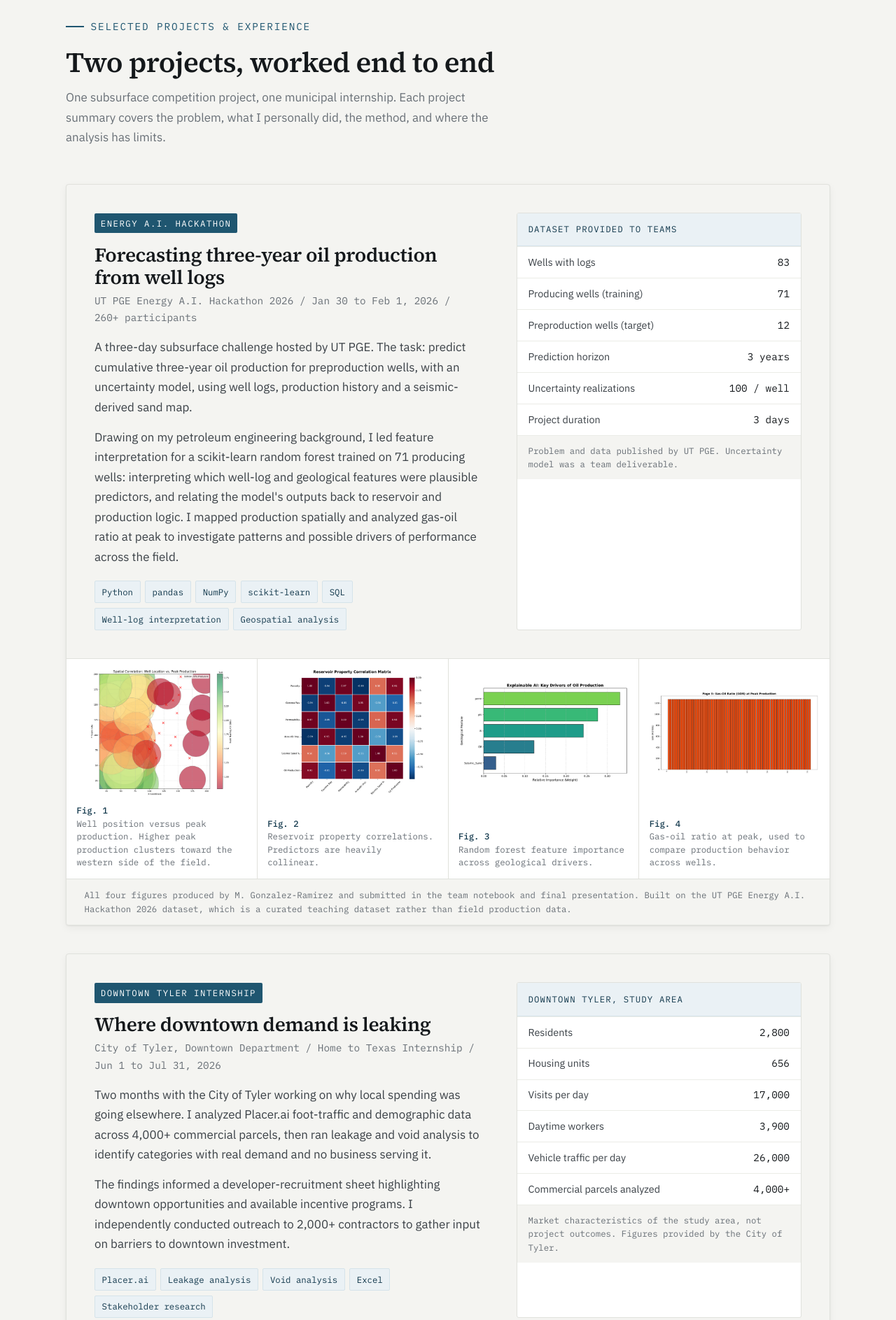
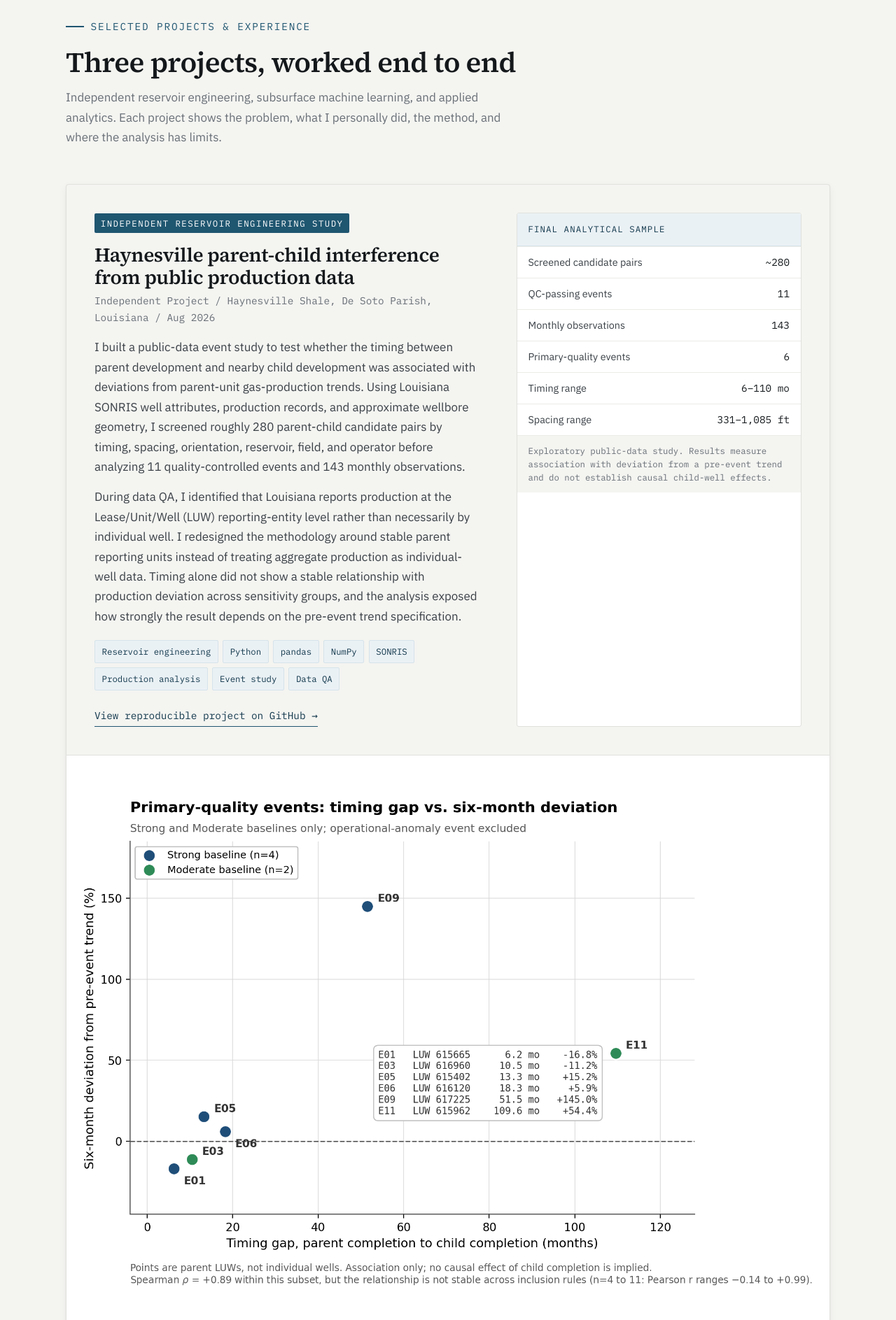
Before and after one commit to mgonza2/miguelgonzalezramirez.github.io, a plain HTML site: page index.html in a window 1280 px wide. Shown: the part 1160-3047 px from the top of the page at 70% size. Drawn offline with Linux system fonts and the light colour scheme.

Commit message:
Add files via upload

```diff
--- a/index.html
+++ b/index.html
@@ -4,13 +4,13 @@
 <meta charset="utf-8">
 <meta name="viewport" content="width=device-width, initial-scale=1">
 <title>Miguel Gonzalez-Ramirez | Petroleum Engineering, UT Austin</title>
-<meta name="description" content="Petroleum engineering sophomore at UT Austin building toward reservoir engineering. Seeking a Summer 2027 internship. Well-log interpretation, production forecasting with Python and scikit-learn, and geospatial analysis.">
+<meta name="description" content="UT Austin petroleum engineering sophomore building toward reservoir engineering and seeking a Summer 2027 internship. Independent Haynesville production analysis, Python, Louisiana SONRIS public data, well-log interpretation, geospatial analysis, and subsurface machine learning.">
 <meta name="author" content="Miguel Gonzalez-Ramirez">
 
 <meta property="og:type" content="website">
 <meta property="og:title" content="Miguel Gonzalez-Ramirez | Petroleum Engineering, UT Austin">
-<meta property="og:description" content="Petroleum engineering sophomore at UT Austin building toward reservoir engineering. Seeking a Summer 2027 internship in reservoir, production, or subsurface engineering.">
-<meta property="og:image" content="assets/img/spatial-correlation.png">
+<meta property="og:description" content="UT Austin petroleum engineering sophomore seeking a Summer 2027 reservoir, production, or subsurface engineering internship. Independent Haynesville production analysis, public SONRIS data, Python, and subsurface machine learning.">
+<meta property="og:image" content="assets/img/haynesville-parent-child-timing.png">
 <meta name="twitter:card" content="summary_large_image">
 
 <link rel="icon" href="assets/img/favicon.svg" type="image/svg+xml">
@@ -114,13 +114,63 @@
     <div class="shell band__inner">
       <div class="band__head">
         <p class="eyebrow">Selected projects &amp; experience</p>
-        <h2 class="band__title" id="work-title">Two projects, worked end to end</h2>
-        <p class="band__sub">One subsurface competition project, one municipal internship. Each project summary covers the problem, what I personally did, the method, and where the analysis has limits.</p>
+        <h2 class="band__title" id="work-title">Three projects, worked end to end</h2>
+        <p class="band__sub">Independent reservoir engineering, subsurface machine learning, and applied analytics. Each project shows the problem, what I personally did, the method, and where the analysis has limits.</p>
       </div>
 
       <div class="projects">
 
         <!-- Project 01 -->
+        <article class="project">
+          <div class="project__top">
+            <div>
+              <span class="project__index">Independent Reservoir Engineering Study</span>
+              <h3 class="project__title">
+                <a href="https://github.com/mgonza2/haynesville-parent-child-interference" target="_blank" rel="noopener noreferrer">Haynesville parent-child interference from public production data</a>
+              </h3>
+              <p class="project__org">Independent Project / Haynesville Shale, De Soto Parish, Louisiana / Aug 2026</p>
+              <div class="project__body">
+                <p>I built a public-data event study to test whether the timing between parent development and nearby child development was associated with deviations from parent-unit gas-production trends. Using Louisiana SONRIS well attributes, production records, and approximate wellbore geometry, I screened roughly 280 parent-child candidate pairs by timing, spacing, orientation, reservoir, field, and operator before analyzing 11 quality-controlled events and 143 monthly observations.</p>
+                <p>During data QA, I identified that Louisiana reports production at the Lease/Unit/Well (LUW) reporting-entity level rather than necessarily by individual well. I redesigned the methodology around stable parent reporting units instead of treating aggregate production as individual-well data. Timing alone did not show a stable relationship with production deviation across sensitivity groups, and the analysis exposed how strongly the result depends on the pre-event trend specification.</p>
+              </div>
+              <div class="chips">
+                <span class="chip">Reservoir engineering</span><span class="chip">Python</span>
+                <span class="chip">pandas</span><span class="chip">NumPy</span>
+                <span class="chip">SONRIS</span><span class="chip">Production analysis</span>
+                <span class="chip">Event study</span><span class="chip">Data QA</span>
+              </div>
+              <a class="project__cta"
+                 href="https://github.com/mgonza2/haynesville-parent-child-interference"
+                 target="_blank" rel="noopener noreferrer">
+                View reproducible project on GitHub →
+              </a>
+            </div>
+
+            <div class="datasheet">
+              <p class="datasheet__cap">Final analytical sample</p>
+              <dl>
+                <dt>Screened candidate pairs</dt><dd>~280</dd>
+                <dt>QC-passing events</dt><dd>11</dd>
+                <dt>Monthly observations</dt><dd>143</dd>
+                <dt>Primary-quality events</dt><dd>6</dd>
+                <dt>Timing range</dt><dd>6–110 mo</dd>
+                <dt>Spacing range</dt><dd>331–1,085 ft</dd>
+              </dl>
+              <p class="datasheet__foot">Exploratory public-data study. Results measure association with deviation from a pre-event trend and do not establish causal child-well effects.</p>
+            </div>
+          </div>
+
+          <div class="figgrid">
+            <figure class="figcell" style="grid-column: 1 / -1;">
+              <img loading="lazy" src="assets/img/haynesville-parent-child-timing.png"
+                   alt="Timing gap versus six-month parent-unit production deviation for primary-quality Haynesville parent-child development events.">
+              <figcaption><b>Fig. 1</b> Timing gap versus six-month deviation for the six primary-quality events. The apparent relationship was not stable across inclusion rules, so timing alone was not treated as a reliable predictor.</figcaption>
+            </figure>
+            <p class="figgrid__note">Louisiana production is reported at the LUW reporting-entity level rather than necessarily by individual well. Discovering that limitation during QA led me to redesign the analysis around stable reporting units instead of creating unsupported per-well estimates.</p>
+          </div>
+        </article>
+
+        <!-- Project 02 -->
         <article class="project">
           <div class="project__top">
             <div>
@@ -177,7 +227,7 @@
           </div>
         </article>
 
-        <!-- Project 02 -->
+        <!-- Project 03 -->
         <article class="project">
           <div class="project__top">
             <div>
@@ -228,15 +278,16 @@
             <h3 class="capcard__title">Applied in project work</h3>
             <p class="capcard__note">Used to produce a deliverable someone else depended on.</p>
             <ul>
-              <li><b>Python: pandas, NumPy</b><span>Well-log and production data processing, 71 wells</span></li>
+              <li><b>Python: pandas, NumPy</b><span>Reproducible SONRIS production event study and subsurface ML data processing</span></li>
               <li><b>scikit-learn: random forest</b><span>Three-year cumulative production forecasting</span></li>
               <li><b>SQL</b><span>Auditing and querying well-log records</span></li>
-              <li><b>Geospatial analysis</b><span>Well position versus performance, sand-proportion extraction</span></li>
-              <li><b>Time-series analysis</b><span>Peak production intervals and gas-oil ratio</span></li>
+              <li><b>Geospatial analysis</b><span>Parent-child well spacing and orientation screening; well position versus performance</span></li>
+              <li><b>Time-series analysis</b><span>Pre-event production baselines, six-month event windows, peak production, and gas-oil ratio</span></li>
+              <li><b>Public petroleum data</b><span>Louisiana SONRIS well attributes, monthly production, and wellbore geometry</span></li>
               <li><b>Well-log interpretation</b><span>Feature selection across porosity, permeability, GR, acoustic impedance</span></li>
               <li><b>Placer.ai</b><span>Foot traffic across 4,000+ commercial parcels</span></li>
               <li><b>Leakage and void analysis</b><span>Unmet retail demand, City of Tyler</span></li>
-              <li><b>Microsoft Excel</b><span>Downtown Tyler analysis and reporting</span></li>
+              <li><b>Microsoft Excel</b><span>Formula-driven reservoir event-study workbook and municipal market analysis</span></li>
             </ul>
           </div>
         </div>
```
